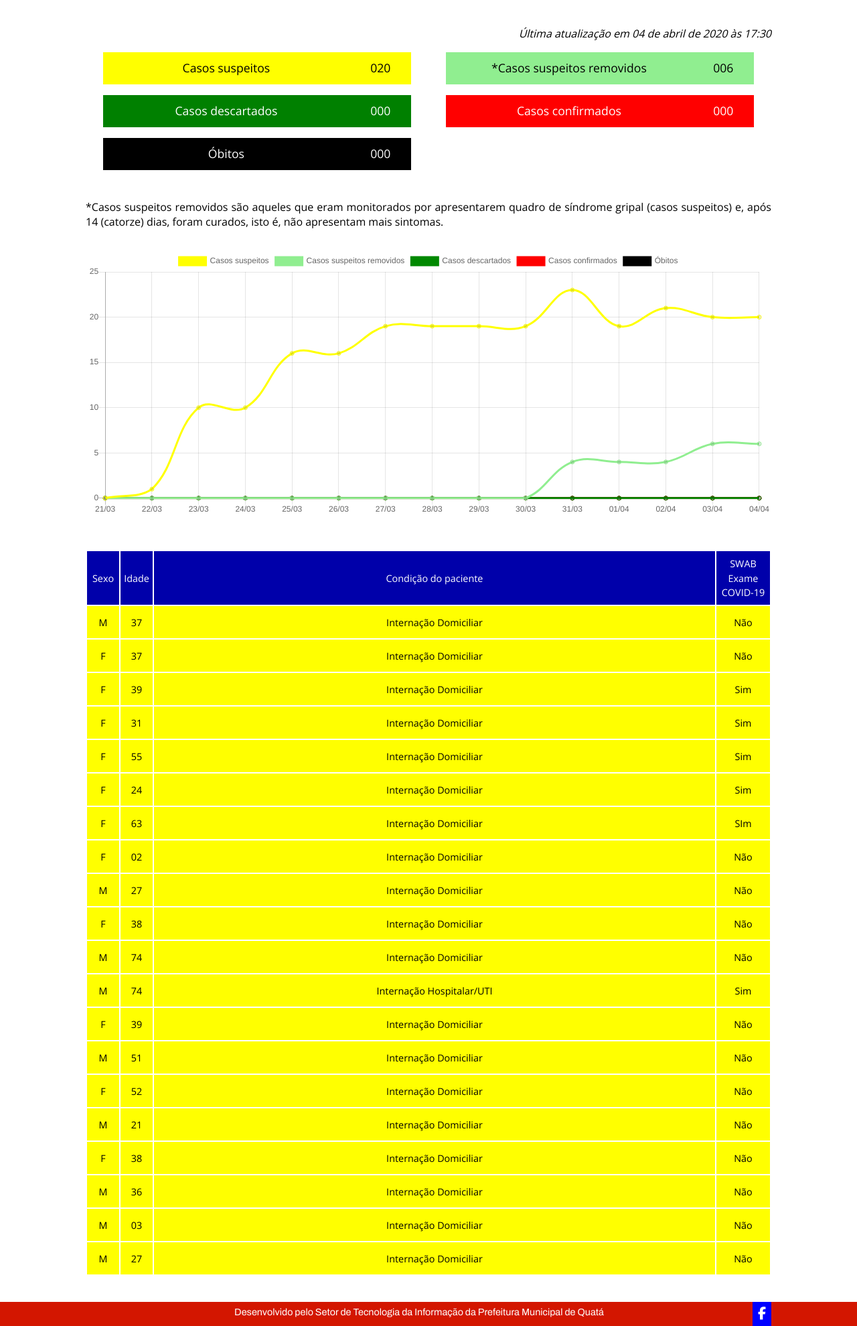
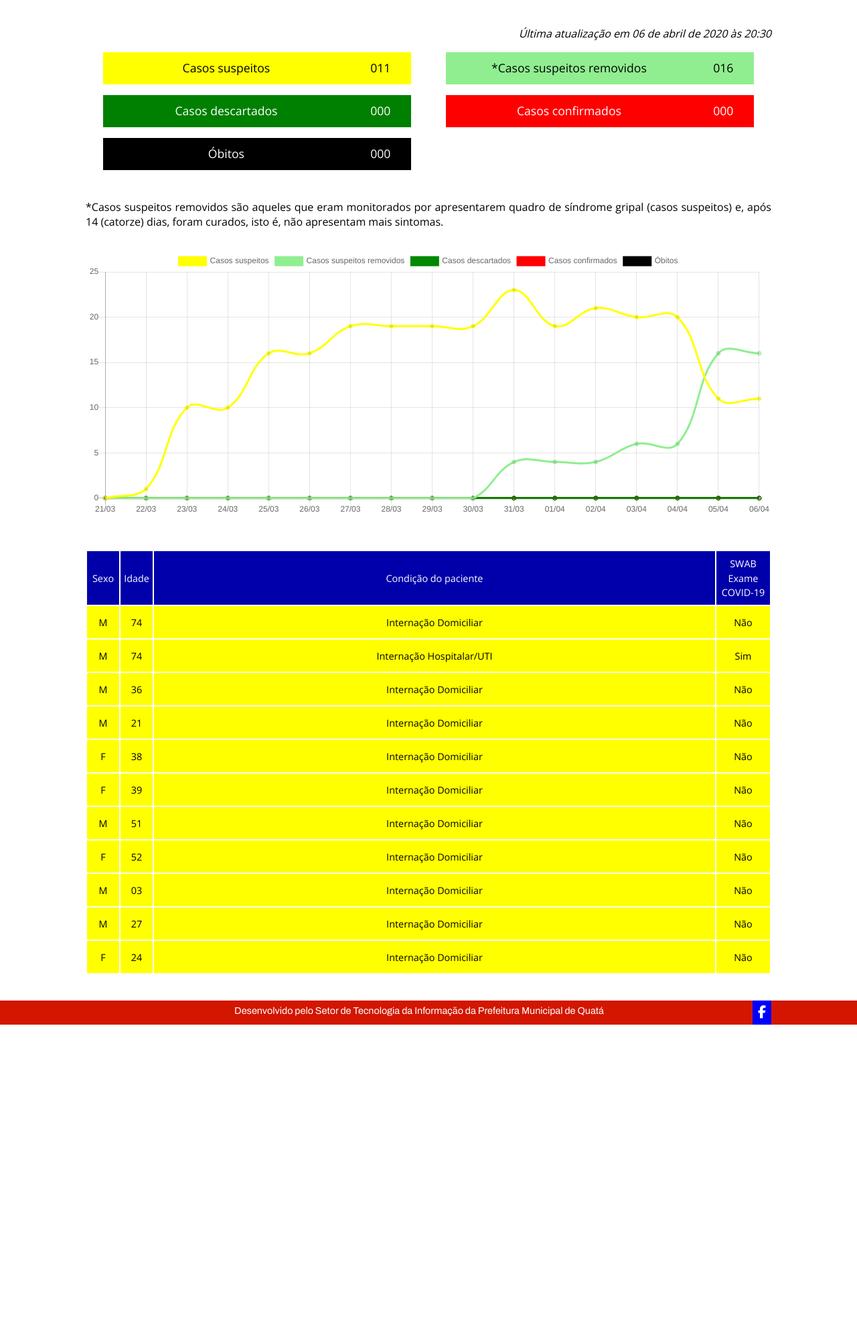
Before and after one commit to rafaelssantos/coronavirus, a PHP site: page / in a window 1280 px wide. Shown: the part 184-2164 px from the top of the page at 67% size. After the commit the page ends 1714 px from the top, so only its background shows below. Run offline with PHP 8.4, Linux system fonts and the light colour scheme; some libraries are stand-ins or nearby versions.

Commit message:
Atualização de casos

```diff
--- a/index.php
+++ b/index.php
@@ -45,15 +45,15 @@ $contact_url = BASE_URL_DIR . "contato.php";
 
 	<div class='content'>
 		<div class='update-panel-container'>
-			<span>Última atualização em 04 de abril de 2020 às 17:30</span>
+			<span>Última atualização em 06 de abril de 2020 às 20:30</span>
 		</div>
 
 		<div class='cases-panel-container'>
 			<div class='cases-label-container' id='label-suspeitos'>
-				<span class='cases-label'>Casos suspeitos</span><span class='cases-counter'>020</span>
+				<span class='cases-label'>Casos suspeitos</span><span class='cases-counter'>011</span>
 			</div>
 			<div class='cases-label-container' id='label-suspeitos-curados'>
-				<span class='cases-label'>*Casos suspeitos removidos</span><span class='cases-counter'>006</span>
+				<span class='cases-label'>*Casos suspeitos removidos</span><span class='cases-counter'>016</span>
 			</div>
 			<div class='cases-label-container' id='label-descartados'>
 				<span class='cases-label'>Casos descartados</span><span class='cases-counter'>000</span>
@@ -84,67 +84,6 @@ $contact_url = BASE_URL_DIR . "contato.php";
 			</div>
 			<div class='cases-table-content status-suspeito'>
 				<span class='table-cell table-cell-0'><span>M</span></span>
-				<span class='table-cell table-cell-1'><span>37</span></span>
-				<span class='table-cell table-cell-2'><span>Internação Domiciliar</span></span>
-				<span class='table-cell table-cell-3'><span>Não</span></span>
-			</div>
-			<div class='cases-table-content status-suspeito'>
-				<span class='table-cell table-cell-0'><span>F</span></span>
-				<span class='table-cell table-cell-1'><span>37</span></span>
-				<span class='table-cell table-cell-2'><span>Internação Domiciliar</span></span>
-				<span class='table-cell table-cell-3'><span>Não</span></span>
-			</div>
-			<div class='cases-table-content status-suspeito'>
-				<span class='table-cell table-cell-0'><span>F</span></span>
-				<span class='table-cell table-cell-1'><span>39</span></span>
-				<span class='table-cell table-cell-2'><span>Internação Domiciliar</span></span>
-				<span class='table-cell table-cell-3'><span>Sim</span></span>
-			</div>
-			<div class='cases-table-content status-suspeito'>
-				<span class='table-cell table-cell-0'><span>F</span></span>
-				<span class='table-cell table-cell-1'><span>31</span></span>
-				<span class='table-cell table-cell-2'><span>Internação Domiciliar</span></span>
-				<span class='table-cell table-cell-3'><span>Sim</span></span>
-			</div>
-			<div class='cases-table-content status-suspeito'>
-				<span class='table-cell table-cell-0'><span>F</span></span>
-				<span class='table-cell table-cell-1'><span>55</span></span>
-				<span class='table-cell table-cell-2'><span>Internação Domiciliar</span></span>
-				<span class='table-cell table-cell-3'><span>Sim</span></span>
-			</div>
-			<div class='cases-table-content status-suspeito'>
-				<span class='table-cell table-cell-0'><span>F</span></span>
-				<span class='table-cell table-cell-1'><span>24</span></span>
-				<span class='table-cell table-cell-2'><span>Internação Domiciliar</span></span>
-				<span class='table-cell table-cell-3'><span>Sim</span></span>
-			</div>
-			<div class='cases-table-content status-suspeito'>
-				<span class='table-cell table-cell-0'><span>F</span></span>
-				<span class='table-cell table-cell-1'><span>63</span></span>
-				<span class='table-cell table-cell-2'><span>Internação Domiciliar</span></span>
-				<span class='table-cell table-cell-3'><span>SIm</span></span>
-			</div>
-			<div class='cases-table-content status-suspeito'>
-				<span class='table-cell table-cell-0'><span>F</span></span>
-				<span class='table-cell table-cell-1'><span>02</span></span>
-				<span class='table-cell table-cell-2'><span>Internação Domiciliar</span></span>
-				<span class='table-cell table-cell-3'><span>Não</span></span>
-			</div>
-			<div class='cases-table-content status-suspeito'>
-				<span class='table-cell table-cell-0'><span>M</span></span>
-				<span class='table-cell table-cell-1'><span>27</span></span>
-				<span class='table-cell table-cell-2'><span>Internação Domiciliar</span></span>
-				<span class='table-cell table-cell-3'><span>Não</span></span>
-			</div>
-
-			<div class='cases-table-content status-suspeito'>
-				<span class='table-cell table-cell-0'><span>F</span></span>
-				<span class='table-cell table-cell-1'><span>38</span></span>
-				<span class='table-cell table-cell-2'><span>Internação Domiciliar</span></span>
-				<span class='table-cell table-cell-3'><span>Não</span></span>
-			</div>
-			<div class='cases-table-content status-suspeito'>
-				<span class='table-cell table-cell-0'><span>M</span></span>
 				<span class='table-cell table-cell-1'><span>74</span></span>
 				<span class='table-cell table-cell-2'><span>Internação Domiciliar</span></span>
 				<span class='table-cell table-cell-3'><span>Não</span></span>
@@ -154,6 +93,24 @@ $contact_url = BASE_URL_DIR . "contato.php";
 				<span class='table-cell table-cell-1'><span>74</span></span>
 				<span class='table-cell table-cell-2'><span>Internação Hospitalar/UTI</span></span>
 				<span class='table-cell table-cell-3'><span>Sim</span></span>
+			</div>
+			<div class='cases-table-content status-suspeito'>
+				<span class='table-cell table-cell-0'><span>M</span></span>
+				<span class='table-cell table-cell-1'><span>36</span></span>
+				<span class='table-cell table-cell-2'><span>Internação Domiciliar</span></span>
+				<span class='table-cell table-cell-3'><span>Não</span></span>
+			</div>
+			<div class='cases-table-content status-suspeito'>
+				<span class='table-cell table-cell-0'><span>M</span></span>
+				<span class='table-cell table-cell-1'><span>21</span></span>
+				<span class='table-cell table-cell-2'><span>Internação Domiciliar</span></span>
+				<span class='table-cell table-cell-3'><span>Não</span></span>
+			</div>
+			<div class='cases-table-content status-suspeito'>
+				<span class='table-cell table-cell-0'><span>F</span></span>
+				<span class='table-cell table-cell-1'><span>38</span></span>
+				<span class='table-cell table-cell-2'><span>Internação Domiciliar</span></span>
+				<span class='table-cell table-cell-3'><span>Não</span></span>
 			</div>
 			<div class='cases-table-content status-suspeito'>
 				<span class='table-cell table-cell-0'><span>F</span></span>
@@ -175,24 +132,6 @@ $contact_url = BASE_URL_DIR . "contato.php";
 			</div>
 			<div class='cases-table-content status-suspeito'>
 				<span class='table-cell table-cell-0'><span>M</span></span>
-				<span class='table-cell table-cell-1'><span>21</span></span>
-				<span class='table-cell table-cell-2'><span>Internação Domiciliar</span></span>
-				<span class='table-cell table-cell-3'><span>Não</span></span>
-			</div>
-			<div class='cases-table-content status-suspeito'>
-				<span class='table-cell table-cell-0'><span>F</span></span>
-				<span class='table-cell table-cell-1'><span>38</span></span>
-				<span class='table-cell table-cell-2'><span>Internação Domiciliar</span></span>
-				<span class='table-cell table-cell-3'><span>Não</span></span>
-			</div>
-			<div class='cases-table-content status-suspeito'>
-				<span class='table-cell table-cell-0'><span>M</span></span>
-				<span class='table-cell table-cell-1'><span>36</span></span>
-				<span class='table-cell table-cell-2'><span>Internação Domiciliar</span></span>
-				<span class='table-cell table-cell-3'><span>Não</span></span>
-			</div>
-			<div class='cases-table-content status-suspeito'>
-				<span class='table-cell table-cell-0'><span>M</span></span>
 				<span class='table-cell table-cell-1'><span>03</span></span>
 				<span class='table-cell table-cell-2'><span>Internação Domiciliar</span></span>
 				<span class='table-cell table-cell-3'><span>Não</span></span>
@@ -200,6 +139,12 @@ $contact_url = BASE_URL_DIR . "contato.php";
 			<div class='cases-table-content status-suspeito'>
 				<span class='table-cell table-cell-0'><span>M</span></span>
 				<span class='table-cell table-cell-1'><span>27</span></span>
+				<span class='table-cell table-cell-2'><span>Internação Domiciliar</span></span>
+				<span class='table-cell table-cell-3'><span>Não</span></span>
+			</div>
+			<div class='cases-table-content status-suspeito'>
+				<span class='table-cell table-cell-0'><span>F</span></span>
+				<span class='table-cell table-cell-1'><span>24</span></span>
 				<span class='table-cell table-cell-2'><span>Internação Domiciliar</span></span>
 				<span class='table-cell table-cell-3'><span>Não</span></span>
 			</div>
@@ -213,31 +158,31 @@ $contact_url = BASE_URL_DIR . "contato.php";
 	new Chart(document.getElementById("cases-chart"), {
 		type: 'line',
 		data: {
-			labels: ['21/03', '22/03', '23/03', '24/03', '25/03', '26/03', '27/03', '28/03', '29/03', '30/03', '31/03', '01/04', '02/04', '03/04', '04/04'],
+			labels: ['21/03', '22/03', '23/03', '24/03', '25/03', '26/03', '27/03', '28/03', '29/03', '30/03', '31/03', '01/04', '02/04', '03/04', '04/04', '05/04', '06/04'],
 			datasets: [{
-				data: [0, 1, 10, 10, 16, 16, 19, 19, 19, 19, 23, 19, 21, 20, 20],
+				data: [0, 1, 10, 10, 16, 16, 19, 19, 19, 19, 23, 19, 21, 20, 20, 11, 11],
 				label: "Casos suspeitos",
 				borderColor: "#FFFF00",
 				fill: false
 			},
 			{
-				data: [0, 0, 0, 0, 0, 0, 0, 0, 0, 0, 4, 4, 4, 6, 6],
+				data: [0, 0, 0, 0, 0, 0, 0, 0, 0, 0, 4, 4, 4, 6, 6, 16, 16],
 				label: "Casos suspeitos removidos",
 				borderColor: "#90EE90",
 				fill: false
 			},
 			{
-				data: [0, 0, 0, 0, 0, 0, 0, 0, 0, 0, 0, 0, 0, 0, 0],
+				data: [0, 0, 0, 0, 0, 0, 0, 0, 0, 0, 0, 0, 0, 0, 0, 0, 0],
 				label: "Casos descartados",
 				borderColor: "#008800",
 				fill: false
 			}, {
-				data: [0, 0, 0, 0, 0, 0, 0, 0, 0, 0, 0, 0, 0, 0, 0],
+				data: [0, 0, 0, 0, 0, 0, 0, 0, 0, 0, 0, 0, 0, 0, 0, 0, 0],
 				label: "Casos confirmados",
 				borderColor: "#FF0000",
 				fill: false
 			}, {
-				data: [0, 0, 0, 0, 0, 0, 0, 0, 0, 0, 0, 0, 0, 0, 0],
+				data: [0, 0, 0, 0, 0, 0, 0, 0, 0, 0, 0, 0, 0, 0, 0, 0, 0],
 				label: "Óbitos",
 				borderColor: "#000000",
 				fill: false
```
